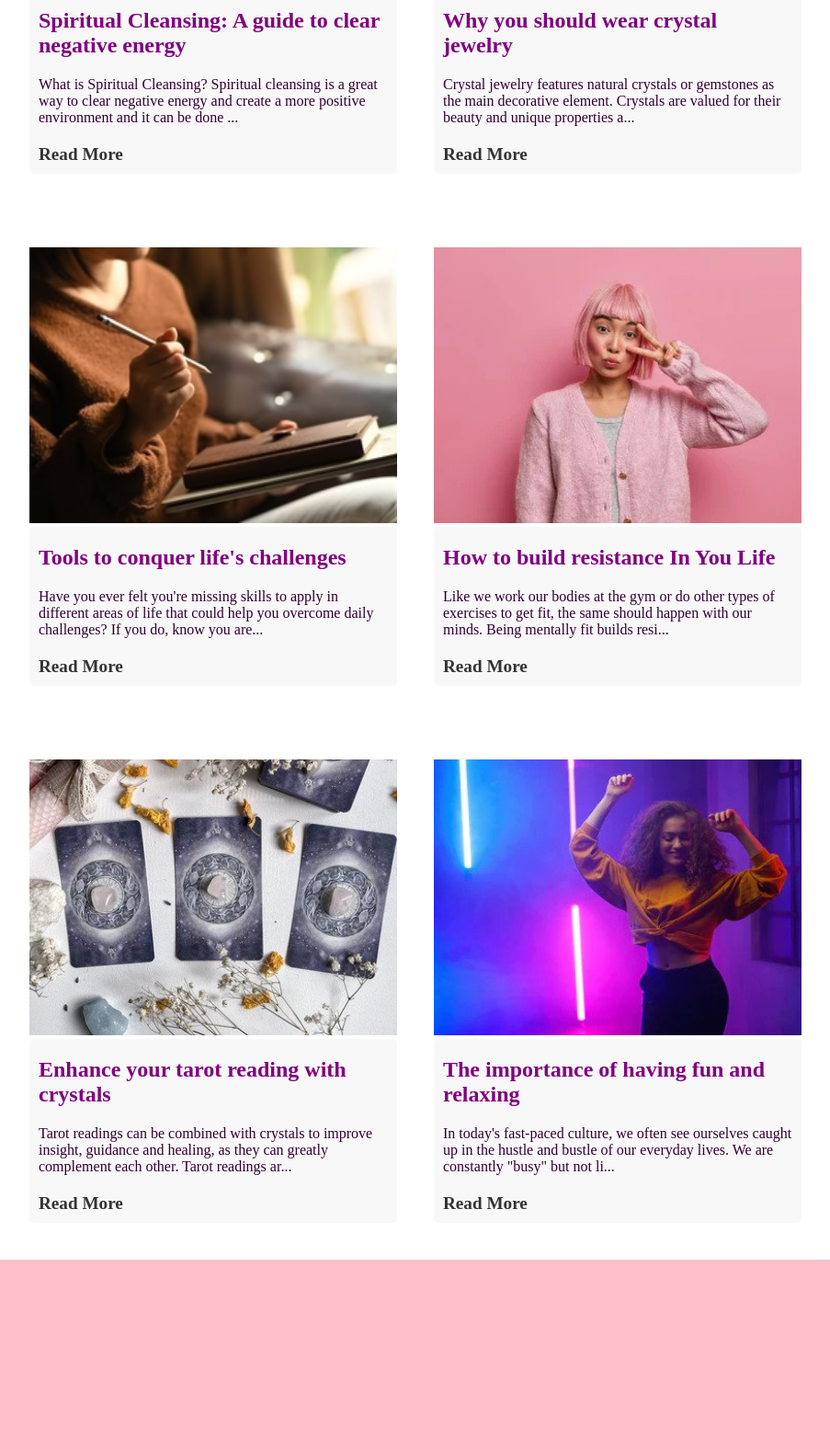
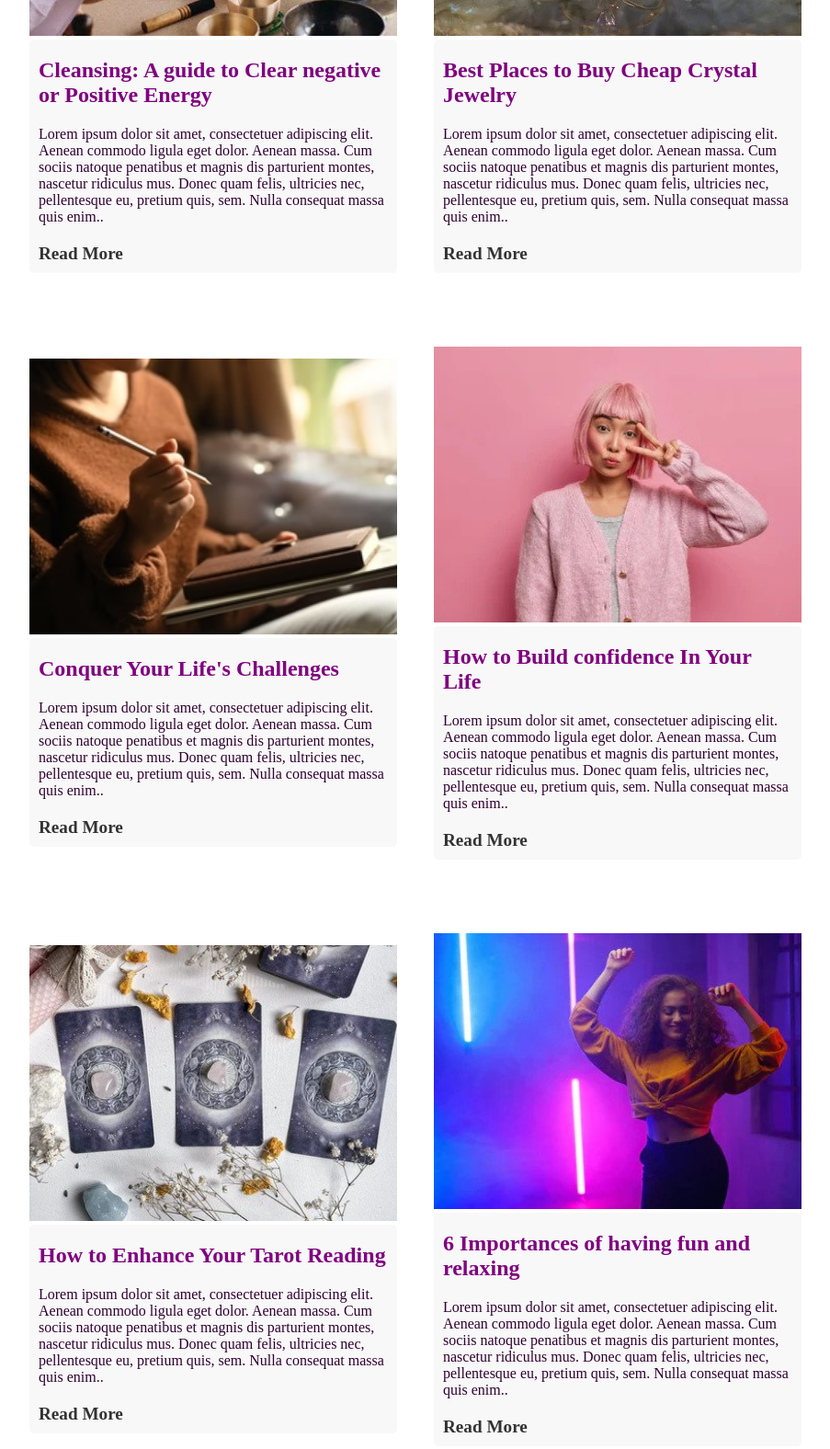
Before and after one commit to PixelBayBuilds/Udacity, a plain HTML site: page Home Page.html in a window 1280 px wide. Shown: the part 2260-3836 px from the top of the page at 92% size, without its empty margins (188-1091 px from the left). Drawn offline with Linux system fonts and the light colour scheme.

Commit message:
git commit -m "edited and finished"

```diff
--- a/Home Page.html
+++ b/Home Page.html
@@ -43,10 +43,10 @@
             <img src="img 4.jpg" class="article-item-image" alt="neatly-labeled-food-ingredients-on-the-kitchen-shelf">
             <div class="article-item-content">
             <h3 class="article-heading">
-                How to Improve and Manage Day-to-Day Life
+                How to Improve and Manage Day-to-Day Burnout
             </h3>
             <p class="article-excerpt">
-                Let's be honest, life can get bumpy and messy in a blink of an eye. But with simple techniques, you can manage daily tasks more efficiently and imp...
+                Lorem ipsum dolor sit amet, consectetuer adipiscing elit. Aenean commodo ligula eget dolor. Aenean massa. Cum sociis natoque penatibus et magnis dis parturient montes, nascetur ridiculus mus. Donec quam felis, ultricies nec, pellentesque eu, pretium quis, sem. Nulla consequat massa quis enim..
             </p>
             <a href="#">Read More
             </a>
@@ -58,10 +58,10 @@
             <img src="img 2.jpg" class="article-item-image" alt="close-up-of-a-tibetan-singing-bowl">
             <div class="article-item-content">
             <h3 class="article-heading">
-                Spiritual Cleansing: A guide to clear negative energy
+                Cleansing: A guide to Clear negative or Positive Energy
             </h3>
             <p class="article-excerpt">
-                What is Spiritual Cleansing? Spiritual cleansing is a great way to clear negative energy and create a more positive environment and it can be done ...
+                Lorem ipsum dolor sit amet, consectetuer adipiscing elit. Aenean commodo ligula eget dolor. Aenean massa. Cum sociis natoque penatibus et magnis dis parturient montes, nascetur ridiculus mus. Donec quam felis, ultricies nec, pellentesque eu, pretium quis, sem. Nulla consequat massa quis enim..
             </p>
             <a href="#">Read More
             </a>
@@ -73,10 +73,10 @@
             <img src="img 3.jpg" class="article-item-image" alt="close-up-of-ring">
             <div class="article-item-content">
             <h3 class="article-heading">
-            Why you should wear crystal jewelry
+            Best Places to Buy Cheap Crystal Jewelry
             </h3>
             <p class="article-excerpt">
-                Crystal jewelry features natural crystals or gemstones as the main decorative element. Crystals are valued for their beauty and unique properties a...
+                Lorem ipsum dolor sit amet, consectetuer adipiscing elit. Aenean commodo ligula eget dolor. Aenean massa. Cum sociis natoque penatibus et magnis dis parturient montes, nascetur ridiculus mus. Donec quam felis, ultricies nec, pellentesque eu, pretium quis, sem. Nulla consequat massa quis enim..
             </p>
             <a href="#">Read More
             </a>
@@ -88,10 +88,10 @@
             <img src="cropped-image-of-stylish-woman-holding-a-pencil-an-2021-12-09-02-48-43-utc_copy_400x.jpg" class="article-item-image" alt="woman-holding-pencil">
             <div class="article-item-content">
             <h3 class="article-heading">
-            Tools to conquer life's challenges
+            Conquer Your Life's Challenges
             </h3>
             <p class="article-excerpt">
-                Have you ever felt you're missing skills to apply in different areas of life that could help you overcome daily challenges? If you do, know you are...
+                Lorem ipsum dolor sit amet, consectetuer adipiscing elit. Aenean commodo ligula eget dolor. Aenean massa. Cum sociis natoque penatibus et magnis dis parturient montes, nascetur ridiculus mus. Donec quam felis, ultricies nec, pellentesque eu, pretium quis, sem. Nulla consequat massa quis enim..
             </p>
             <a href="#">Read More
             </a>
@@ -103,10 +103,10 @@
             <img src="ezgif.com-webp-to-jpg.jpg" class="article-item-image" alt="pink-haired-woman-on-pink-background">
             <div class="article-item-content">
             <h3 class="article-heading">
-            How to build resistance In You Life
+            How to Build confidence In Your Life
             </h3>
             <p class="article-excerpt">
-                Like we work our bodies at the gym or do other types of exercises to get fit, the same should happen with our minds. Being mentally fit builds resi...
+                Lorem ipsum dolor sit amet, consectetuer adipiscing elit. Aenean commodo ligula eget dolor. Aenean massa. Cum sociis natoque penatibus et magnis dis parturient montes, nascetur ridiculus mus. Donec quam felis, ultricies nec, pellentesque eu, pretium quis, sem. Nulla consequat massa quis enim..
             </p>
             <a href="#">Read More
             </a>
@@ -118,10 +118,10 @@
             <img src="img 5.jpg" class="article-item-image" alt="close-up-of-tarot-cards">
             <div class="article-item-content">
             <h3 class="article-heading">
-            Enhance your tarot reading with crystals
+            How to Enhance Your Tarot Reading
             </h3>
             <p class="article-excerpt">
-                Tarot readings can be combined with crystals to improve insight, guidance and healing, as they can greatly complement each other. Tarot readings ar...
+                Lorem ipsum dolor sit amet, consectetuer adipiscing elit. Aenean commodo ligula eget dolor. Aenean massa. Cum sociis natoque penatibus et magnis dis parturient montes, nascetur ridiculus mus. Donec quam felis, ultricies nec, pellentesque eu, pretium quis, sem. Nulla consequat massa quis enim..
             </p>
             <a href="#">Read More
             </a>
@@ -133,10 +133,10 @@
             <img src="img 6.jpg" class="article-item-image" alt="image-of-woman-dancing">
             <div class="article-item-content">
             <h3 class="article-heading">
-            The importance of having fun and relaxing
+            6 Importances of having fun and relaxing
             </h3>
             <p class="article-excerpt">
-                In today's fast-paced culture, we often see ourselves caught up in the hustle and bustle of our everyday lives. We are constantly "busy" but not li...
+                Lorem ipsum dolor sit amet, consectetuer adipiscing elit. Aenean commodo ligula eget dolor. Aenean massa. Cum sociis natoque penatibus et magnis dis parturient montes, nascetur ridiculus mus. Donec quam felis, ultricies nec, pellentesque eu, pretium quis, sem. Nulla consequat massa quis enim..
             </p>
             <a href="#">Read More
             </a>
```
Also changed, not shown: Blog Page.html (+4 -6 lines).
